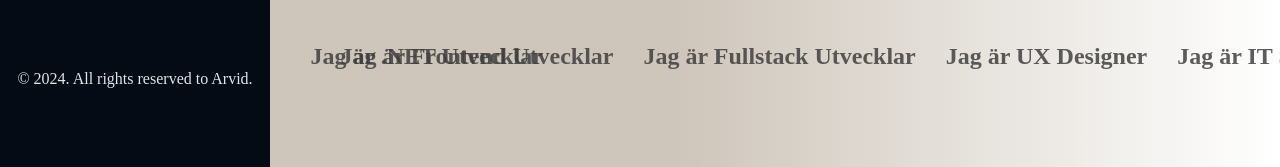
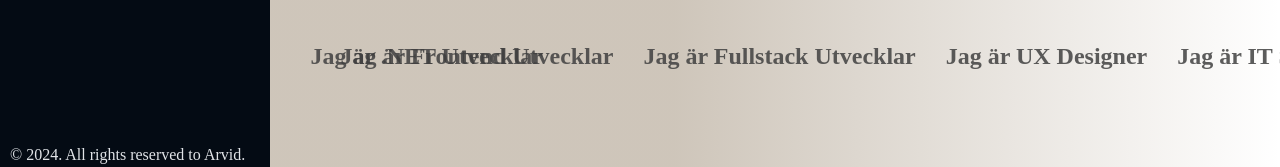
Before and after one commit to Bahalul1981/myweb, a React (Create React App) app: page / in a window 1280 px wide. Shown: the part 626-793 px from the top of the page. Built offline with nearby package versions, Linux system fonts and the light colour scheme; some icons are missing.

Commit message:
bug fixed

```diff
--- a/src/assets/style/scss/components/_headerPage.scss
+++ b/src/assets/style/scss/components/_headerPage.scss
@@ -67,7 +67,7 @@
       height: 100%;
       background-color: $TimeDateBGeBG;
       transition: left 0.3s ease;
-
+      z-index: 9999;
       &.open {
         left: 0;
       }
@@ -121,11 +121,11 @@
       }
     }
   }
-  header {
+  .Copyright {
     .header-p {
-      margin-top: 90px;
-
-      @include gridCenter;
+      padding-left: 10px;
+      position: absolute;
+      bottom: 10px;
       color: $bigText;
     }
   }
```
Also changed, not shown: src/assets/style/style.min.css.
